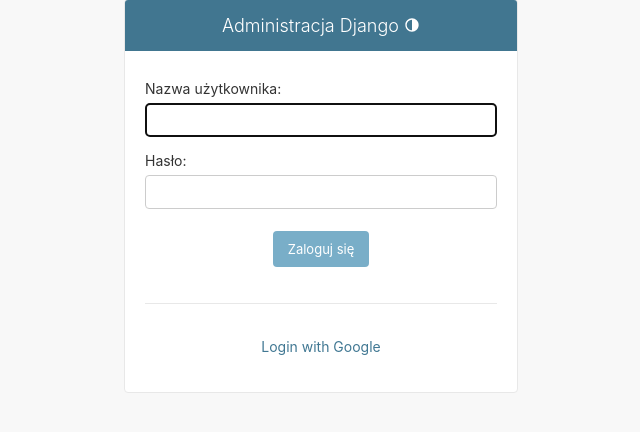
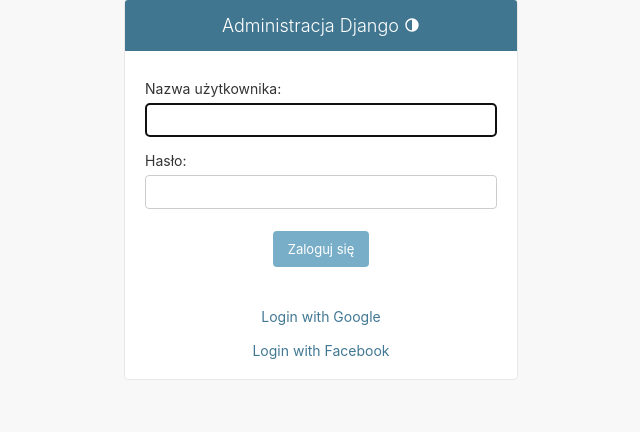
Before and after one commit to bartmanos/sfn, a Django app: page /admin/login/ in a window 1280 px wide. Shown: the part 101-533 px from the top of the page, without its empty margins (319-959 px from the left). Run offline with Django 4.2, Linux system fonts and the light colour scheme; parts of the project's set-up code (start-up, migrations or seed data) failed here and were passed over.

Commit message:
#12 Facebook login

```diff
--- a/src/sfn/settings.py
+++ b/src/sfn/settings.py
@@ -159,8 +159,8 @@ AUTHENTICATION_BACKENDS = (
 SOCIAL_AUTH_LOGIN_REDIRECT_URL = "/"
 # SOCIAL_AUTH_LOGIN_URL = '/admin/'
 
-SOCIAL_AUTH_FACEBOOK_KEY = "..."  # App ID
-SOCIAL_AUTH_FACEBOOK_SECRET = "..."  # App Secret
+SOCIAL_AUTH_FACEBOOK_KEY = os.environ["SOCIAL_AUTH_FACEBOOK_KEY"]  # App ID
+SOCIAL_AUTH_FACEBOOK_SECRET = os.environ["SOCIAL_AUTH_FACEBOOK_SECRET"]  # App Secret
 
 SOCIAL_AUTH_GOOGLE_OAUTH2_KEY = os.environ["SOCIAL_AUTH_GOOGLE_OAUTH2_KEY"]
 SOCIAL_AUTH_GOOGLE_OAUTH2_SECRET = os.environ["SOCIAL_AUTH_GOOGLE_OAUTH2_SECRET"]
--- a/src/templates/admin/login.html
+++ b/src/templates/admin/login.html
@@ -61,10 +61,13 @@
   {% endif %}
   <div class="submit-row">
     <input type="submit" value="{% translate 'Log in' %}">
-    <br><br><br><hr><br><br>
-    <a href="{% url "social:begin" "google-oauth2" %}">Login with Google</a>
-    <br><br>
-    <!-- <a href="{% url "social:begin" "facebook" %}">Login with Facebook</a> -->
+
+    <div class="submit-row" style="margin-top: 25px">
+      <a href="{% url "social:begin" "google-oauth2" %}">{% translate 'Login with Google' %}</a>
+      <br><br>
+      <a href="{% url "social:begin" "facebook" %}">{% translate 'Login with Facebook' %}</a>
+    </div>
+
   </div>
 </form>
 
```
Also changed, not shown: README.md, src/locale/pl/LC_MESSAGES/django.po.
